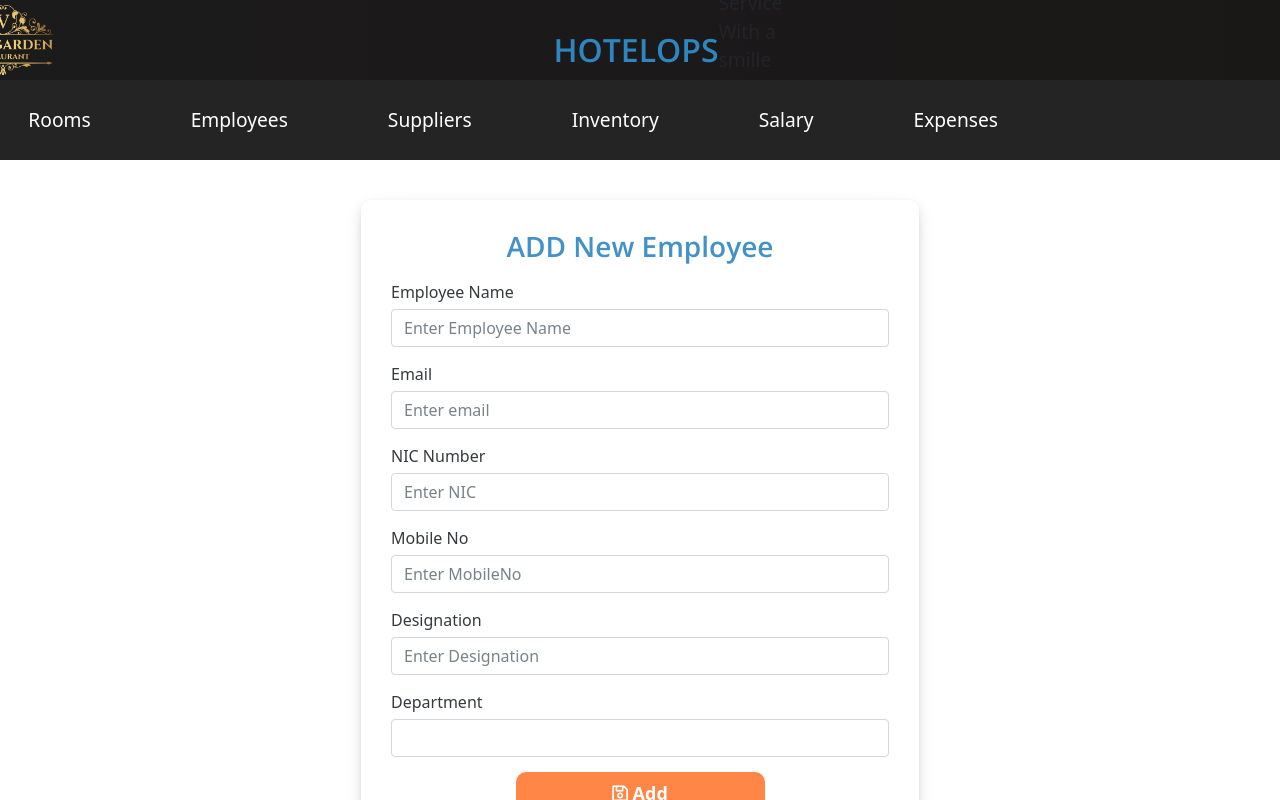
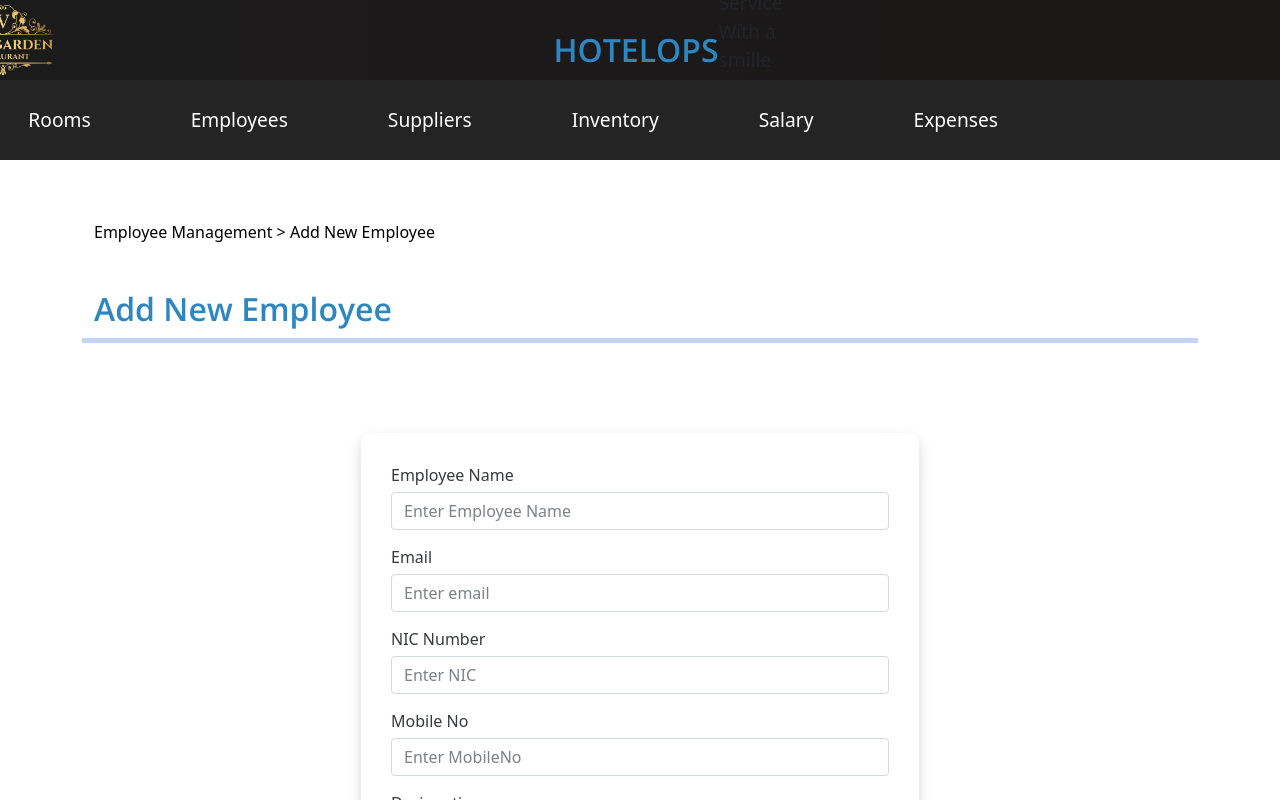
Before and after one commit to Lakshan555/Hotel-management-System, a React (Create React App) app in the folder client/: page /emp_add in a window 1280 px wide. Shown: the top 800 px of the page. Built offline with nearby package versions, Linux system fonts and the light colour scheme; a web font is replaced by a local one.

Commit message:
add changes Employee

```diff
--- a/client/src/Components/Employee/AddEmployee.js
+++ b/client/src/Components/Employee/AddEmployee.js
@@ -1,11 +1,14 @@
 import React, { Component } from 'react';
 import axios from 'axios';
-import {toast} from 'react-toastify';
+import { ToastContainer, toast } from "react-toastify";
+import 'react-toastify/dist/ReactToastify.css';
+import { Link } from 'react-router-dom';
 
 const invoiceRegx = RegExp(/^[a-zA-Z0-9]+@(?:[a-zA-Z0-9]+\.)+[A-Za-z]+$/gm);
-const formValid = formErrors =>{
+const formValid = formErrors => {
     let valid = true;
-    Object.values(formErrors).forEach(val => {val.length > 0 && (valid = false);
+    Object.values(formErrors).forEach(val => {
+        val.length > 0 && (valid = false);
     });
     return valid;
 };
@@ -22,9 +25,9 @@
             department: "",
 
 
-            formErrors:{
-                mobileNo:Number,
-                name:"",
+            formErrors: {
+                mobileNo: Number,
+                name: "",
                 email: "",
                 nic: "",
                 mobileNo: Number,
@@ -40,12 +43,12 @@
 
         const { name, value } = e.target;
         let formErrors = this.state.formErrors;
-        switch(name){
+        switch (name) {
             case "name":
-            formErrors.name=
+                formErrors.name =
                     value.length < 5
-            ?"Minimum charactor length must be 5"
-            :"";
+                        ? "Minimum charactor length must be 5"
+                        : "";
                 break;
             case "email":
                 formErrors.email = invoiceRegx.test(value)
@@ -56,12 +59,12 @@
                 formErrors.mobileNo =
                     value.length > 10 || value.length > 10
                         ? "Enter a valid mobile number"
-            :"";
+                        : "";
                 break;
             default:
                 break;
         }
-        this.setState({formErrors,[name]: value},()=> console.log(this.state));
+        this.setState({ formErrors, [name]: value }, () => console.log(this.state));
 
         this.setState({
             ...this.state,
@@ -72,7 +75,7 @@
     onSubmit = (e) => {
         e.preventDefault();
 
-        if(formValid(this.state.formErrors)){
+        if (formValid(this.state.formErrors)) {
 
 
             const { name, email, nic, mobileNo, designation, department } = this.state;
@@ -106,7 +109,7 @@
                 };
             });
         }
-    else{
+        else {
             toast(`You are Inserting a blank! `, {
                 type: toast.TYPE.ERROR,
                 autoClose: 4000
@@ -116,16 +119,25 @@
     };
 
     render() {
-        const {formErrors}= this.state;
+        const { formErrors } = this.state;
 
         return (
-            <div className="container">
+            <div className="container containerTop">
+            <div className="row">
+              <div className="col position-relative link">
+                <p><Link to="/get_Emp">Employee Management</Link> {'>'} Add New Employee</p>
+              </div>
+            </div>
+            <div className="row">
+              <div className="col-9 position-relative">
+                <h2>Add New Employee</h2>
+                < ToastContainer />
+              </div>
+              <hr className="hr" style={{ height: '2px', color: '#0a90e8' }} />
+            </div>
                 <div className="row ">
-                    <div className="col-3"/>
+                    <div className="col-3" />
                     <div className="col-6 shadowBox" >
-                        <center>
-                            <h1 className="h3 mb-3 font-weight-normal">ADD New Employee</h1>
-                        </center>
                         <form className="needs-validation" noValidate >
                             <div className="form-group" style={{ marginBottom: '15px' }}>
                                 <label style={{ marginBottom: '5px' }}>Employee Name</label>
@@ -136,8 +148,8 @@
                                     value={this.state.name}
                                     onChange={this.handleInputChange} />
 
-                                {formErrors.name.length > 5  &&(
-                                <span style={{color:'red'}} className="errorMessage">{formErrors.name}</span>
+                                {formErrors.name.length > 5 && (
+                                    <span style={{ color: 'red' }} className="errorMessage">{formErrors.name}</span>
                                 )}
 
                             </div>
@@ -151,7 +163,7 @@
                                     value={this.state.email}
                                     onChange={this.handleInputChange} />
                                 {formErrors.email.length > 0 && (
-                                    <span style={{ color: 'red',fontWeight:'bold' }} className="errorMessage">{formErrors.email}</span>
+                                    <span style={{ color: 'red', fontWeight: 'bold' }} className="errorMessage">{formErrors.email}</span>
                                 )}
                             </div>
 
@@ -174,8 +186,8 @@
                                     value={this.state.mobileNo}
                                     onChange={this.handleInputChange} />
 
-                                {formErrors.mobileNo.length > 10 &&(
-                                <span style={{color:'red'}} className="errorMessage">{formErrors.mobileNo}</span>
+                                {formErrors.mobileNo.length > 10 && (
+                                    <span style={{ color: 'red' }} className="errorMessage">{formErrors.mobileNo}</span>
                                 )}
 
                             </div>
@@ -188,11 +200,10 @@
                                     placeholder="Enter Designation"
                                     value={this.state.designation}
                                     onChange={this.handleInputChange} />
-                               { formErrors.designation.length > 3 &&(
-                                <span style={{color:'red'}} className="errorMessage">{formErrors.designation}</span>
+                                {formErrors.designation.length > 3 && (
+                                    <span style={{ color: 'red' }} className="errorMessage">{formErrors.designation}</span>
                                 )}
                             </div>
-
 
                             <div className="form-group" style={{ marginBottom: '15px' }}>
                                 <label style={{ marginBottom: '5px' }}>Department</label>
@@ -220,7 +231,7 @@
                             </center>
                         </form>
                     </div>
-                    <div className="col-3"/>
+                    <div className="col-3" />
                 </div>
             </div>
 
--- a/client/src/Components/Employee/Home.js
+++ b/client/src/Components/Employee/Home.js
@@ -130,10 +130,10 @@
                 <Link to="/attend" type="button" class="btn btn-primary buttonStyle" ><i class="fas fa-clock"></i>&nbsp;&nbsp;Attendance</Link><br /><br />
               </div>
               <div className="col-2 buttons">
-                <a href="/emp_add" type="button" class="btn btn-success buttonStyle"><i class="fal fa-plus-circle"></i>&nbsp;&nbsp;Add Employee</a><br /><br />
+                <Link to="/emp_add" type="button" class="btn btn-success buttonStyle"><i class="fal fa-plus-circle"></i>&nbsp;&nbsp;Add Employee</Link><br /><br />
               </div>
               <div className="col-3 buttons">
-                <a href="#" type="button" class="btn btn-outline-success buttonStyle" ><i class="fas fa-download"></i>&nbsp;&nbsp;Download Report</a><br /><br />
+                <Link onClick={()=>this.exportPDF()} type="button" class="btn buttonStyle2" ><i class="fas fa-download"></i>&nbsp;&nbsp;Download Report</Link><br /><br />
               </div>
               <div className="col-2" />
               <div className="col-3 search position-relative" style={{ marginTop: '20px' }}>
--- a/client/src/Components/Employee/estyle.css
+++ b/client/src/Components/Employee/estyle.css
@@ -8,19 +8,19 @@
 
 .link a {
     text-decoration: none;
-    color: rgb(37, 37, 37);
+    color: #000;
 }
 
 .link a:hover {
-    color: rgb(0, 202, 101);
+    color: #049aef;
 }
 
 .link p {
-    color: rgb(37, 37, 37);
+    color: #000;
 }
 
 .hr {
-    background-color: #2f9101e7;
+    background-color: #049aef;
     padding-top: 5px;
     margin-bottom: 30px;
 }
@@ -87,8 +87,6 @@
     color: #fff;
 }
 
-
-
 .buttons {
     margin-top: 20px;
 }
@@ -106,3 +104,35 @@
     margin-top: 10px;
 
 }
+
+.buttonStyle2{
+    border: 2px solid #049aef;
+    color: #049aef;
+    border-radius: 20px;
+    text-align: center;
+    padding-left: 20px;
+    padding-top: 10px;
+    padding-bottom: 10px;
+    padding-right: 10px;
+    font-size: 18px;
+    transition: all 0.5s;
+    cursor: pointer;
+    margin-top: 10px;
+
+}
+
+.buttonStyle2:hover{
+    background-color: #049aef;
+    color: #fff;
+    border-radius: 20px;
+    text-align: center;
+    padding-left: 20px;
+    padding-top: 10px;
+    padding-bottom: 10px;
+    padding-right: 10px;
+    font-size: 18px;
+    transition: all 0.5s;
+    cursor: pointer;
+    margin-top: 10px;
+
+}
```
Lines whose indentation alone changed are shown as unchanged.
